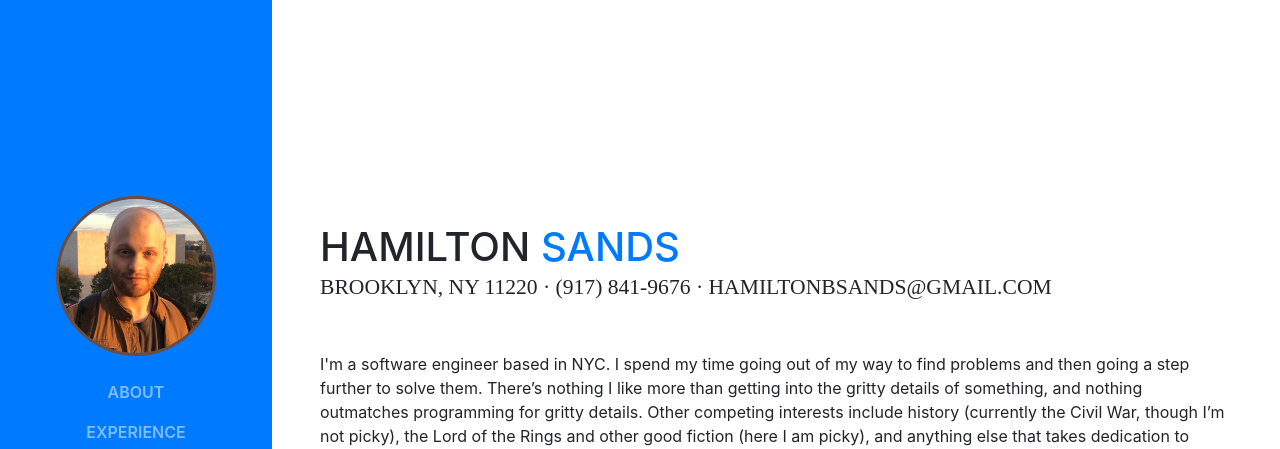
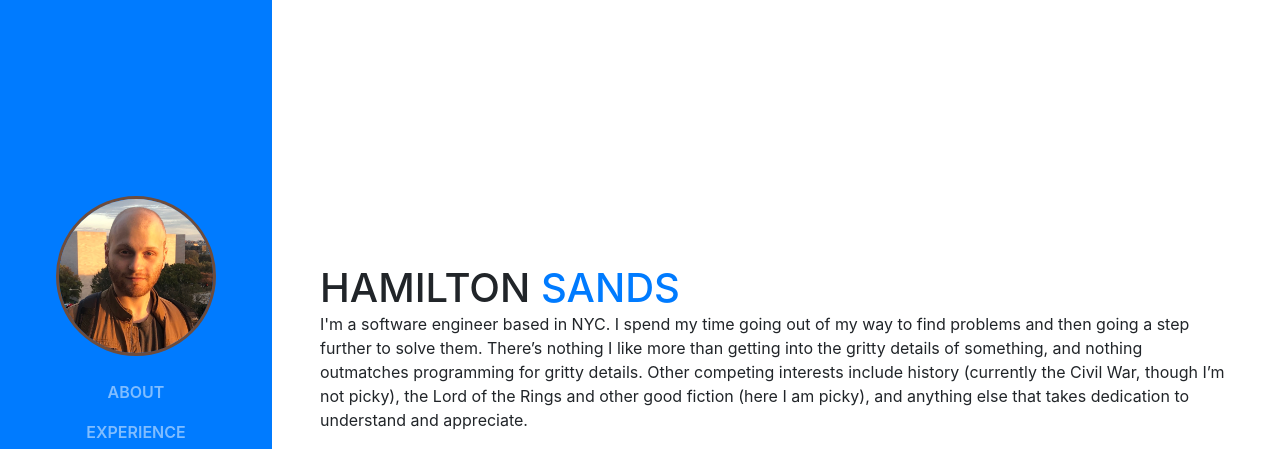
Before and after one commit to 1stepremoved/portfolio, a website with bundled scripts: page index.html in a window 1280 px wide. Shown: the top 449 px of the page. Built offline with nearby package versions, Linux system fonts and the light colour scheme; a web font is replaced by a local one.

Commit message:
Remove personal info from profile

```diff
--- a/index.html
+++ b/index.html
@@ -71,8 +71,6 @@
           <h1 class="mb-0">Hamilton
             <span class="text-primary">Sands</span>
           </h1>
-          <div class="subheading mb-5">Brooklyn, NY 11220 · (917) 841-9676 · hamiltonbsands@gmail.com
-          </div>
           <p class="mb-5">I'm a software engineer based in NYC. I spend my time going out of my way to find problems and then going a step further to solve them. There’s nothing I like more than getting into the gritty details of something, and nothing outmatches programming for gritty details. Other competing interests include history (currently the Civil War, though I’m not picky), the Lord of the Rings and other good fiction (here I am picky), and anything else that takes dedication to understand and appreciate.</p>
           <ul class="list-inline list-social-icons mb-0">
             <li class="list-inline-item">
```
